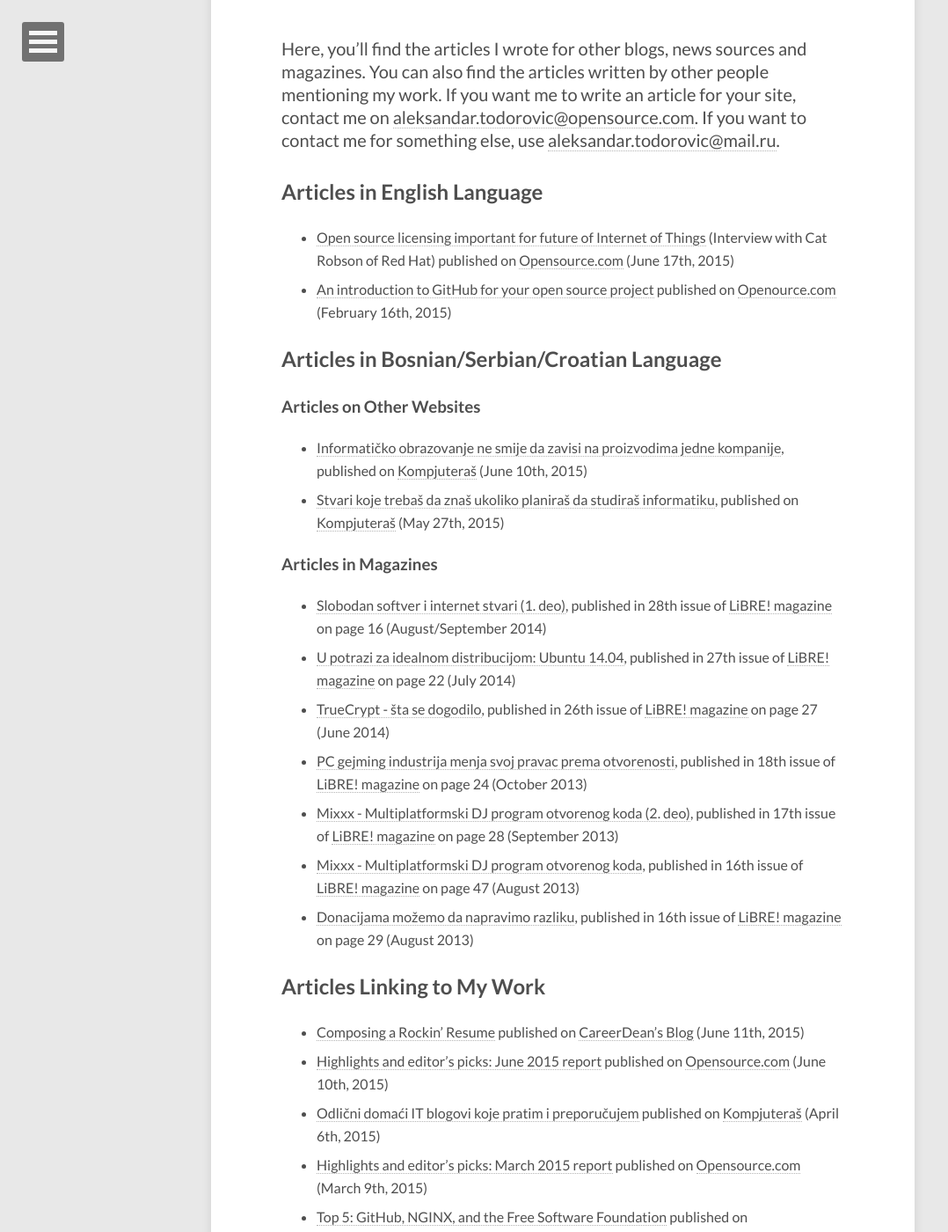
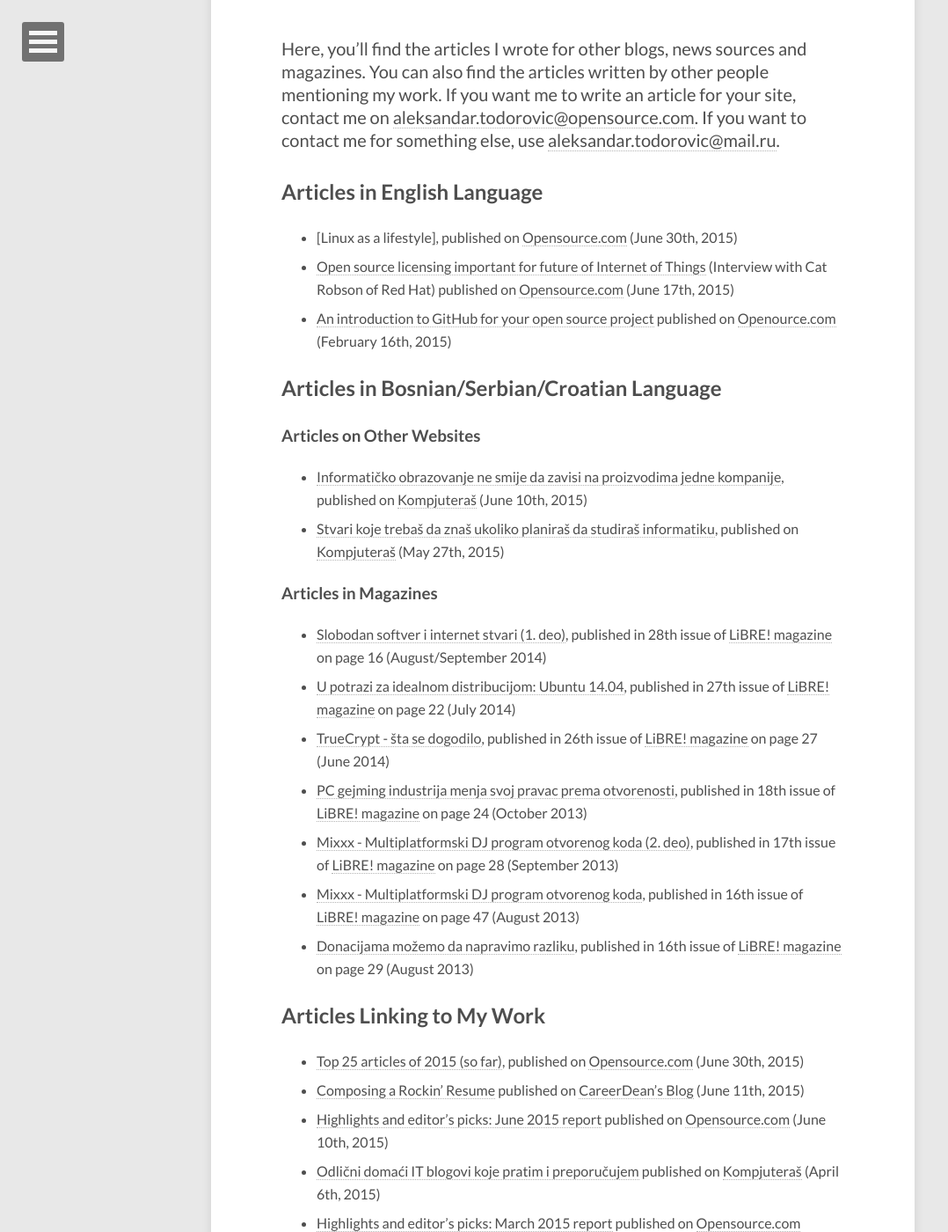
Before and after one commit to menghanhui/r3bl.blog, a Jekyll site: the page built from my-articles/my-articles.md, in a window 1280 px wide and 1400 px high, scrolled down 478 px. Shown: the whole window at 88% size, without its empty margins (0-1078 px from the left). Built offline with Jekyll 4.4.1, drawn with Linux system fonts in a browser that asks for light colours; nearby versions of some CDN libraries.

Commit message:
Updated the list of my articles

```diff
--- a/my-articles/my-articles.md
+++ b/my-articles/my-articles.md
@@ -11,6 +11,7 @@
 
 ## Articles in English Language
 
+* [Linux as a lifestyle], published on [Opensource.com](https://opensource.com/) (June 30th, 2015)
 * [Open source licensing important for future of Internet of Things](https://opensource.com/business/15/6/interview-cat-robson-red-hat) (Interview with Cat Robson of Red Hat) published on [Opensource.com](https://opensource.com/) (June 17th, 2015)
 * [An introduction to GitHub for your open source project](http://opensource.com/life/15/2/beginners-guide-github) published on [Openource.com](http://opensource.com/) (February 16th, 2015)
 
@@ -33,6 +34,7 @@
 
 ## Articles Linking to My Work
 
+* [Top 25 articles of 2015 (so far)](http://opensource.com/life/15/6/top-25-articles-2015-so-far), published on [Opensource.com](http://opensource.com/) (June 30th, 2015)
 * [Composing a Rockin' Resume](https://www.careerdean.com/blog/composing-a-rockin-resume/) published on [CareerDean's Blog](https://www.careerdean.com/blog/composing-a-rockin-resume/) (June 11th, 2015)
 * [Highlights and editor's picks: June 2015 report](http://opensource.com/community/15/5/community-report-june-2015) published on [Opensource.com](http://opensource.com/) (June 10th, 2015)
 * [Odlični domaći IT blogovi koje pratim i preporučujem](http://kompjuteras.com/odlicni-domaci-blogovi-koje-pratim-preporucujem/) published on [Kompjuteraš](http://kompjuteras.com/) (April 6th, 2015)
```
